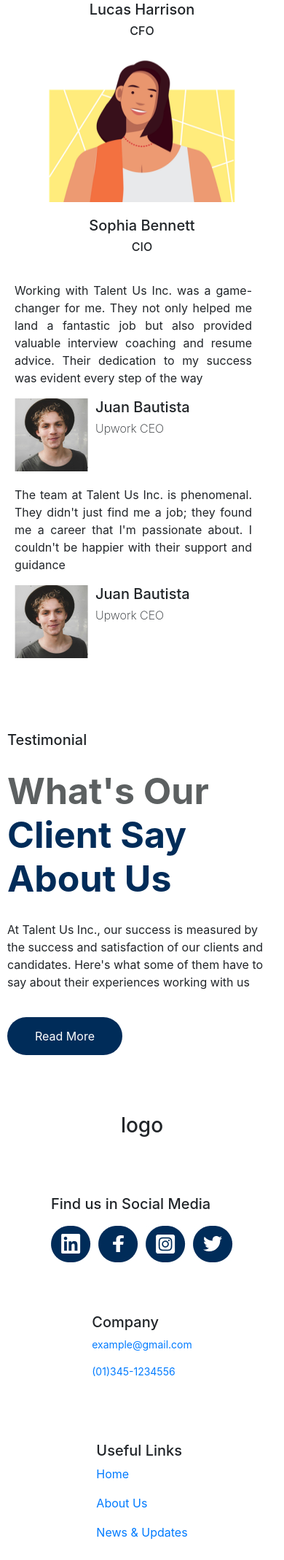
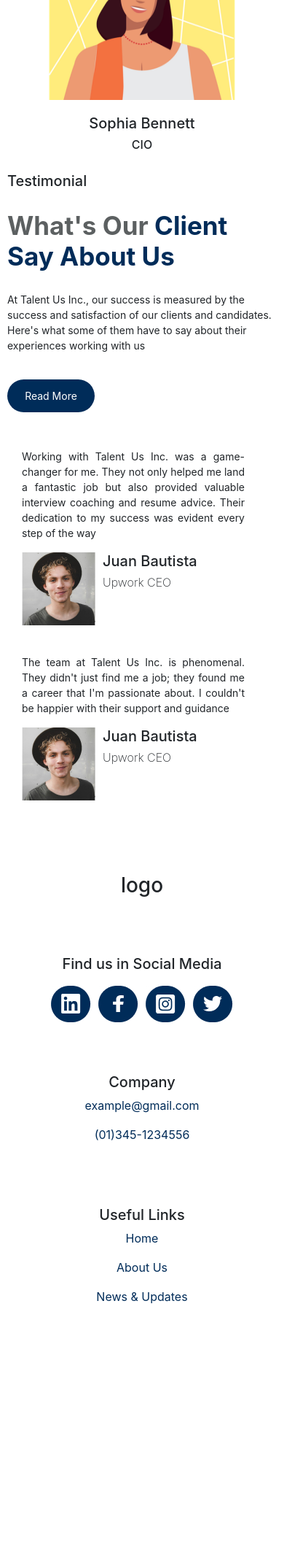
Before and after one commit to rafdev133/internweb, a PHP site: page /about.php in a window 390 px wide. Shown: the part 3091-5229 px from the top of the page at 73% size. After the commit the page ends 4878 px from the top, so only its background shows below. Run offline with PHP 8.4, Linux system fonts and the light colour scheme.

Commit message:
Final QC changes

```diff
--- a/includeStyles/aboutUs.css
+++ b/includeStyles/aboutUs.css
@@ -70,6 +70,7 @@
     display: flex;
     flex-direction: column;
     padding: 60px;
+    width: 100%;
   }
 
   #aboutUs-page .aboutUs-img {
--- a/includeStyles/footer.css
+++ b/includeStyles/footer.css
@@ -14,6 +14,7 @@
 
 #home-footer-page .logo h1 {
   font-size: 28px;
+  cursor: pointer;
 }
 
 #home-footer-page .social-media h3 {
@@ -39,7 +40,12 @@
 }
 
 #home-footer-page .company p {
-  font-size: 14px;
+  font-size: 16px;
+}
+
+#home-footer-page .company p a {
+  text-decoration: none;
+  color: var(--primary-color);
 }
 
 #home-footer-page .useful-links h3 {
@@ -48,6 +54,11 @@
 
 #home-footer-page .useful-links p {
   font-size: 16px;
+}
+
+#home-footer-page .useful-links p a {
+  text-decoration: none;
+  color: var(--primary-color);
 }
 
 /* For tablets and smaller desktop screens */
@@ -68,10 +79,37 @@
   /*HOME-FOOTER-PAGE*/
   #home-footer-page {
     margin-top: 60px;
-    padding: 10px;
+    padding: 10px 15px;
     display: flex;
     flex-direction: column;
     align-items: center;
     gap: 70px;
   }
+
+  #home-footer-page .logo {
+    width: 100%;
+    display: flex;
+    justify-content: center;
+  }
+
+  #home-footer-page .social-media {
+    display: flex;
+    flex-direction: column;
+    justify-content: center;
+    align-items: center;
+  }
+
+  #home-footer-page .company {
+    display: flex;
+    flex-direction: column;
+    justify-content: center;
+    align-items: center;
+  }
+
+  #home-footer-page .useful-links {
+    display: flex;
+    flex-direction: column;
+    justify-content: center;
+    align-items: center;
+  }
 }
--- a/includeStyles/navbar.css
+++ b/includeStyles/navbar.css
@@ -69,6 +69,8 @@
   background-color: var(--primary-color);
   color: var(--tertiary-color);
   margin-left: 10px;
+  margin: 15px 0px;
+  padding: 10px 0px;
 }
 
 nav .active a {
--- a/includeStyles/testimonial.css
+++ b/includeStyles/testimonial.css
@@ -17,6 +17,7 @@
   width: 326px;
   border: none;
   margin: 10px;
+  padding: 10px;
 }
 
 #testimonial-page .testimonial-cards .card .paragraph {
@@ -96,7 +97,8 @@
   /*TESTIMONIAL PAGE*/
   #testimonial-page {
     display: flex;
-    flex-direction: column;
+    flex-direction: column-reverse;
+    gap: 30px;
   }
 
   #testimonial-page .testimonial-cards {
@@ -106,6 +108,28 @@
   #testimonial-page .testimonial-text {
     width: 100%;
   }
+
+  #testimonial-page .testimonial-text h1 {
+    font-size: 35px;
+  }
+
+  #testimonial-page .testimonial-text span {
+    font-size: 35px;
+  }
+
+  #testimonial-page .testimonial-text p {
+    font-size: 14px;
+  }
+
+  #testimonial-page .testimonial-cards .card .paragraph p {
+    font-size: 14px;
+  }
+
+  #testimonial-page .testimonial-text button {
+    width: 120px;
+    height: 45px;
+    font-size: 14px;
+  }
 }
 
 /* For mobile devices */
@@ -114,7 +138,8 @@
   #testimonial-page {
     padding: 10px;
     display: flex;
-    flex-direction: column;
+    flex-direction: column-reverse;
+    gap: 30px;
   }
 
   #testimonial-page .testimonial-cards {
@@ -126,4 +151,12 @@
   #testimonial-page .testimonial-text {
     width: 100%;
   }
+
+  #testimonial-page .testimonial-text h1 {
+    font-size: 35px;
+  }
+
+  #testimonial-page .testimonial-text span {
+    font-size: 35px;
+  }
 }
--- a/includeStyles/whatWeOffer.css
+++ b/includeStyles/whatWeOffer.css
@@ -4,8 +4,9 @@
   margin: auto;
   padding: 60px;
   display: flex;
+  justify-content: center;
+  align-items: center;
   flex-direction: column;
-  align-items: center;
   gap: 60px;
 }
 
@@ -29,13 +30,13 @@
 #feature-page .feature-cards {
   display: grid;
   grid-template-columns: repeat(3, 1fr);
+  gap: 50px;
 }
 
 #feature-page .feature-cards .cards {
-  width: 305px;
+  width: 280px;
   height: 237px;
-  gap: 10px;
-  margin: 60px;
+  padding: 10px;
 }
 
 #feature-page .feature-cards .cards {
@@ -63,7 +64,7 @@
 }
 
 #feature-page .feature-cards .cards p {
-  font-size: 16px;
+  font-size: 14px;
   width: 305px;
   height: 95px;
   text-align: center;
@@ -71,6 +72,18 @@
 }
 
 @media only screen and (max-width: 990px) {
+  /*FEATURE PAGE*/
+  #feature-page {
+    padding: 50px;
+  }
+
+  #feature-page .feature-cards {
+    display: grid;
+    grid-template-columns: repeat(2, 1fr);
+  }
+}
+
+@media only screen and (max-width: 600px) {
   /*FEATURE PAGE*/
   #feature-page {
     padding: 10px;
--- a/style/contactUs.css
+++ b/style/contactUs.css
@@ -169,10 +169,11 @@
   height: 322px;
   display: flex;
   align-items: center;
-  padding-top: 70px;
+  justify-content: center;
   border-radius: 18px;
   border: 1px solid black;
   gap: 10px;
+  padding: 20px;
 }
 
 #contactUs-cards .cards .card:hover {
--- a/style/newsAndUpdate.css
+++ b/style/newsAndUpdate.css
@@ -40,11 +40,12 @@
   display: grid;
   grid-template-columns: repeat(3, 1fr);
   align-self: center;
-  column-gap: 30px;
+  column-gap: 20px;
+  padding: 0px 30px;
 }
 
 #latest-news-page .latest-news-cards .card {
-  width: 349px;
+  width: 328px;
   height: 543px;
   display: flex;
   flex-direction: column;
```
Also changed, not shown: style/style.css (+8 -10 lines).
